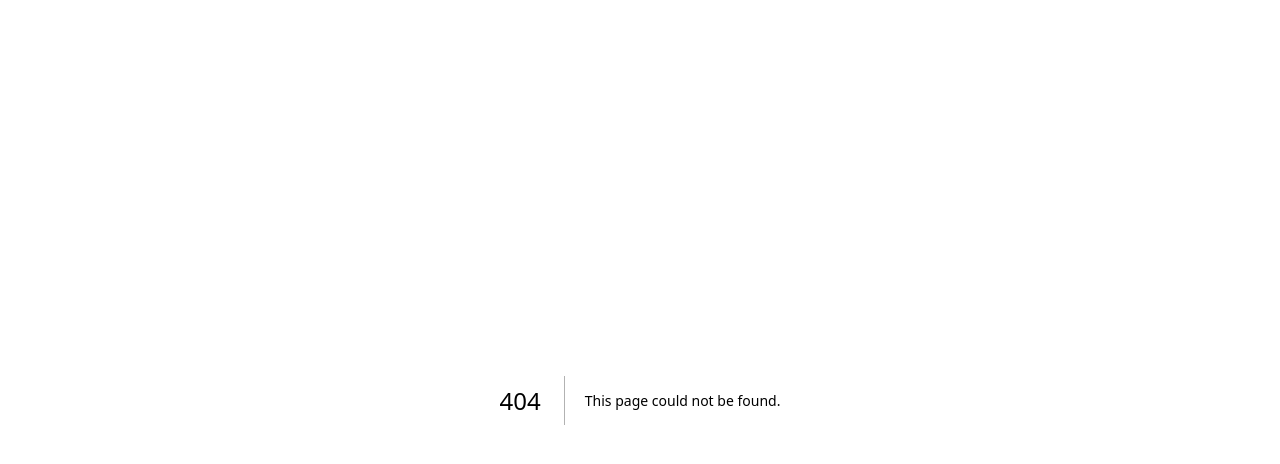
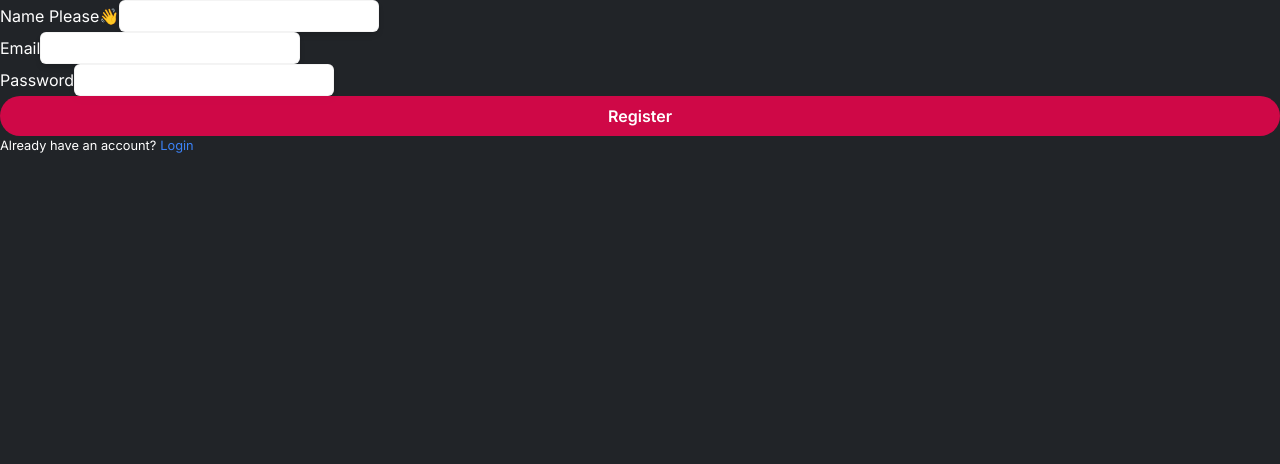
Before and after one commit to Rojit-1999/Portfolio, a Next.js app: page /register in a window 1280 px wide. Before the commit this address had no page. Shown: the top 464 px of the page. Built offline with nearby package versions, Linux system fonts and the light colour scheme.

Commit message:
login page added

```diff
--- a/app/Component/Data.tsx
+++ b/app/Component/Data.tsx
@@ -49,6 +49,11 @@ export const navItems = [
     icon: <RiSettingsFill />,
     link: "#contact",
     text: "Contact",
+  },
+  {
+    icon: <RiSettingsFill />,
+    link: "/login",
+    text: "Login",
   },
 ];
 
--- a/app/globals.css
+++ b/app/globals.css
@@ -3,13 +3,13 @@
 @tailwind utilities;
 
 :root {
-  --foreground-rgb: 255, 255, 255; /* White text */
-  --background-rgb: 33, 36, 40; /* Dark background */
+  --foreground-rgb: 255, 255, 255;
+  --background-rgb: 33, 36, 40;
 }
 
 body {
-  color: rgb(var(--foreground-rgb)); /* White text */
-  background: rgb(var(--background-rgb)); /* Dark background */
+  color: rgb(var(--foreground-rgb));
+  background: rgb(var(--background-rgb));
   font-family: "Montserrat", sans-serif;
 }
 
--- /dev/null
+++ b/app/login/page.tsx
@@ -0,0 +1,48 @@
+import React from 'react'
+
+const LoginPage = () => {
+  return (
+    <div>
+      <div className="w-full h-screen flex items-center justify-center">
+        <form className="p-10 bg-white shadow-md shadow-[#0000001a] rounded-md text-black flex flex-col items-center justify-center gap-4 w-fit">
+          <h1 className="font-bold text-primary text-[2rem]">Login</h1>
+          <div className="flex flex-col gap-1 w-full">
+            <label>Name Please👋</label>
+            <input
+              type="email"
+              className="border-[#2d2d2d]/5 pr-[1rem] pl-[0.5rem]  border-[1px] shadow-md rounded-md h-[2rem]"
+            />
+          </div>
+          <div className="flex flex-col gap-1 w-full">
+            <label>Email</label>
+            <input
+              type="email"
+              className="border-[#2d2d2d]/5 pr-[1rem] pl-[0.5rem]  border-[1px] shadow-md rounded-md h-[2rem]"
+            />
+          </div>
+          <div className="flex flex-col gap-1 w-full">
+            <label>Password</label>
+            <input
+              type="password"
+              className="border-[#2d2d2d]/5 pr-[1rem] pl-[0.5rem]  border-[1px] shadow-md rounded-md h-[2rem]"
+            />
+          </div>
+          <button
+            type="submit"
+            className="px-[1.5rem] py-[0.5rem] bg-secondary/80 rounded-full text-white font-semibold hover:bg-secondary w-full"
+          >
+            Login
+          </button>
+          <div className='text-[0.8rem] flex gap-1'>
+            <p>Don't have account yet?</p>{" "}
+            <a href="/register" className="text-blue-500">
+              Register
+            </a>
+          </div>
+        </form>
+      </div>
+    </div>
+  );
+}
+
+export default LoginPage
--- /dev/null
+++ b/app/register/page.tsx
@@ -0,0 +1,53 @@
+import React from 'react'
+
+const Register = () => {
+  return (
+    <div>
+      <div>
+        <form action="">
+            <div>
+                <label htmlFor="name">Name Please👋</label>
+                <input
+                type="text"
+                name="name"
+                id="name"
+                className="border-[#2d2d2d]/5 pr-[1rem] pl-[0.5rem]  border-[1px] shadow-md rounded-md h-[2rem]"
+                />
+            </div>
+            <div>
+                <label htmlFor="email">Email</label>
+                <input
+                type="email"
+                name="email"
+                id="email"
+                className="border-[#2d2d2d]/5 pr-[1rem] pl-[0.5rem]  border-[1px] shadow-md rounded-md h-[2rem]"
+                />
+            </div>
+            <div>
+                <label htmlFor="password">Password</label>
+                <input
+                type="password"
+                name="password"
+                id="password"
+                className="border-[#2d2d2d]/5 pr-[1rem] pl-[0.5rem]  border-[1px] shadow-md rounded-md h-[2rem]"
+                />
+            </div>
+            <button
+                type="submit"
+                className="px-[1.5rem] py-[0.5rem] bg-secondary/80 rounded-full text-white font-semibold hover:bg-secondary w-full"
+            >
+                Register
+            </button>
+            <div className='text-[0.8rem] flex gap-1'>
+                <p>Already have an account?</p>{" "}
+                <a href="/login" className="text-blue-500">
+                Login
+                </a>
+            </div>
+        </form>
+      </div>
+    </div>
+  )
+}
+
+export default Register
```
